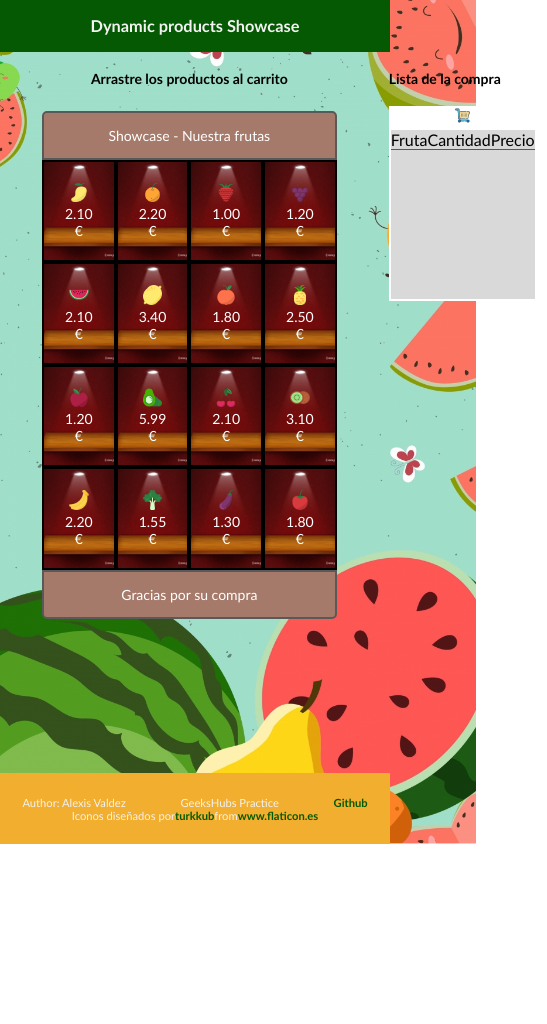
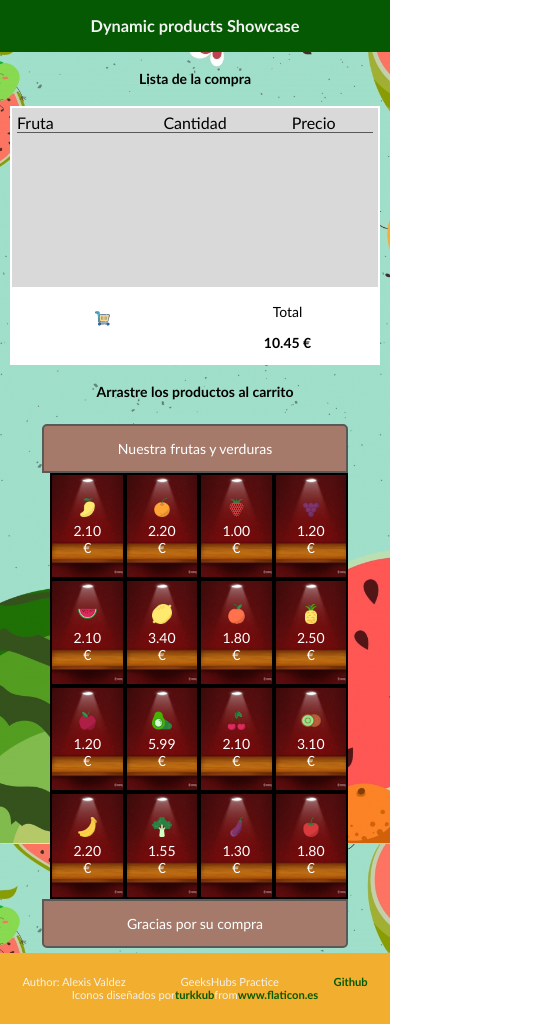
Before and after one commit to oscarval/Bootcamp-GeeksHubs---Practica-2---Dynamic-products-showcase, a website built with webpack: page src/index.html in a window 390 px wide. Shown: the whole page, 547 px wide, since content can reach past the window. Before the commit the page ends 844 px from the top, so only its background shows below. Built offline with nearby package versions, Linux system fonts and the light colour scheme.

Commit message:
Format currency price Media queries and mixin layout responsive

```diff
--- a/src/index.html
+++ b/src/index.html
@@ -27,7 +27,7 @@
           </h4>
         </div>
         <div class="showcase-grid">
-          <div class="showcase-grid-header">Showcase - Nuestra frutas</div>
+          <div class="showcase-grid-header">Nuestra frutas y verduras</div>
           <div class="showcase-grid-content">
             <div class="showcase-grid-content-wrapper">
               <div class="showcase-row">
@@ -118,8 +118,12 @@
           </h4>
         </div>
         <div class="carlist-car">
-          <div id="dropShoppingCar">
+          <div class="shopping-car-drop" id="dropShoppingCar">
             <img src="./assets/img/shopping-car.png" class="img-fluid" alt="Car">
+          </div>
+          <div class="shopping-car-total">
+            <p>Total</p>
+            <p class="total">10.45 €</p>
           </div>
         </div>
         <div class="carlist-products">
--- a/src/js/contollers/shoppingcar.controller.js
+++ b/src/js/contollers/shoppingcar.controller.js
@@ -31,16 +31,18 @@ export default class ShoppingcarController {
         product.name;
       document.querySelector(`#product-quantity-${product.id}`).innerHTML =
         product.quantity;
-      document.querySelector(`#product-price-${product.id}`).innerHTML =
-      Utils.formatCurrency(product.price);
+      document.querySelector(
+        `#product-price-${product.id}`
+      ).innerHTML = Utils.formatCurrency(product.price);
     }
   };
 
   setProduct = (idProduct) => {
+    console.log(ProductsData);
     const product = ProductsData.find((prod) => prod.id === idProduct);
     if (this.prodAdded[product.id]) {
       this.prodAdded[product.id].quantity++;
-      this.prodAdded[product.id].price += this.prodAdded[product.id].price;
+      this.prodAdded[product.id].price += product.price;
     } else {
       this.prodAdded[product.id] = new Product(
         product.id,
--- a/src/styles/index.scss
+++ b/src/styles/index.scss
@@ -1,3 +1,6 @@
+@import "./media.scss";
+@import "./mixin.scss";
+
 /* Colors background*/
 $colorB1: #055902;
 $colorB2: #88bf11;
@@ -13,18 +16,20 @@ $colorT4: #737373;
 $colorT5: #595959;
 $colorT6: #000;
 
+html {
+  background: url("../assets/img/back_body.jpg") no-repeat center center fixed;
+  background-size: cover;
+}
 body {
   margin: 0 auto;
   display: flex;
   flex-direction: column;
-  // background: $colorB2;
-  background: url("../assets/img/back_body.jpg") no-repeat center center;
-  background-size: cover;
   color: $colorT1;
   font-family: "Calibri", Helvetica, sans-serif;
   font-size: 14px;
   min-height: 100vh;
   max-width: 800px;
+  flex-wrap: wrap;
 }
 a {
   all: unset;
@@ -39,7 +44,6 @@ header {
 }
 
 main {
-  // background: $colorB5;
   flex: 1;
 }
 
@@ -68,21 +72,22 @@ footer {
 
 .main-container {
   display: flex;
-  flex-direction: row;
-  justify-content: space-around;
 }
 .showcase-container {
   color: $colorT6;
-  flex: 1.3 0 0;
+  flex: 1.3 1.3 0;
   .showcase-content {
     display: flex;
     flex-direction: column;
     align-items: center;
+    max-height: 80vh;
     .showcase-grid {
       color: white;
       padding: 5px 3em;
       display: flex;
       flex-direction: column;
+      flex: 1;
+      min-height: 0px;
       .showcase-grid-header {
         text-align: center;
         background-color: $colorB4;
@@ -91,6 +96,9 @@ footer {
         padding: 1em;
       }
       .showcase-grid-content {
+        @include showcase-grid-content-margin;
+        flex: 1;
+        overflow: auto;
         .showcase-grid-content-wrapper {
           display: flex;
           flex-direction: column;
@@ -107,6 +115,7 @@ footer {
               border: 2px solid black;
               img {
                 cursor: move;
+                border: 2px dashed transparent;
               }
             }
           }
@@ -125,17 +134,35 @@ footer {
 
 .carlist-container {
   color: $colorT6;
-  flex: 1.7 0 0;
-  // background: $colorB5;
+  flex: 1.7 1.7 0;
   .carlist-content {
     display: flex;
     flex-direction: column;
     padding: 0 10px;
+    .carlist-header {
+      text-align: center;
+    }
     .carlist-car {
       text-align: center;
       background: white;
+      display: flex;
+      flex-direction: row;
+      justify-content: center;
+      #dropShoppingCar img {
+        padding: 20px 0;
+      }
+      .shopping-car-drop{
+        flex:1;
+      }
+      .shopping-car-total{
+        flex:1;
+        .total{
+          font-weight: bold;
+        }
+      }
     }
     .carlist-products {
+      padding:5px;
       background-color: $colorT2;
       border: 2px solid white;
       min-height: 20vh;
@@ -176,6 +203,20 @@ footer {
 }
 
 .onDragStart {
-  border: 2px dashed #000;
-  opacity: 0.4;
+  border: 2px dashed #000 !important;
+  opacity: 0.6;
+  //transition: border-width 0.6s, opacity 0.6s linear;
 }
+
+/* bar scroll*/
+.showcase-grid-content {
+  &::-webkit-scrollbar {
+    -webkit-appearance: none;
+    width: 8px;
+  }
+  &::-webkit-scrollbar-thumb {
+    border-radius: 4px;
+    background-color: $colorB1;
+    -webkit-box-shadow: 0 0 1px rgba(255, 255, 255, 0.5);
+  }
+}
--- /dev/null
+++ b/src/styles/media.scss
@@ -0,0 +1,51 @@
+/* meadia queries*/
+
+@media only screen and (min-device-width: 320px) and (max-device-width: 700px) {
+  .main-container {
+    display: flex;
+    flex-direction: column;
+    .carlist-container {
+      order: -1;
+      .carlist-content {
+        max-width: 75vh;
+        margin: 0 auto;
+        .carlist-car {
+          order: 1;
+        }
+        .carlist-products{
+            max-height: 10vh;
+            overflow-y: auto;
+        }
+      }
+    }
+  }
+}
+
+@media (min-width: 320px) and (max-width: 700px) {
+  .main-container {
+    display: flex;
+    flex-direction: column;
+    .carlist-container {
+      order: -1;
+      .carlist-content {
+        max-width: 75vh;
+        margin: 0 auto;
+        .carlist-car {
+          order: 1;
+        }
+        .carlist-products{
+            max-height: 10vh;
+            overflow-y: auto;
+        }
+      }
+    }
+  }
+}
+
+@media (min-width: 700px) {
+  .main-container {
+    display: flex;
+    flex-direction: row;
+    justify-content: space-around;
+  }
+}
--- /dev/null
+++ b/src/styles/mixin.scss
@@ -0,0 +1,10 @@
+/* mixin */
+@mixin showcase-grid-content-margin {
+    @media (max-device-height: 700px) {
+      margin-left: 8px;
+    }
+    @media (min-device-height: 701px) {
+      margin-left: 8px;
+      margin-right: 8px;
+    }
+  }
```
